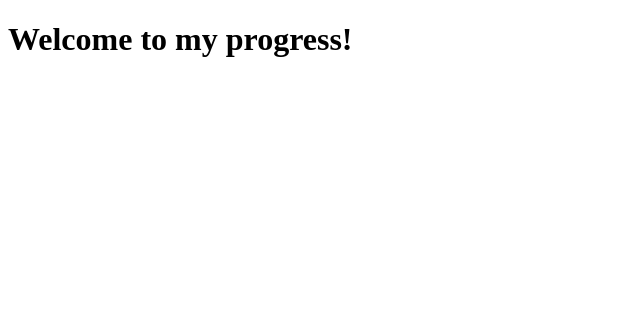
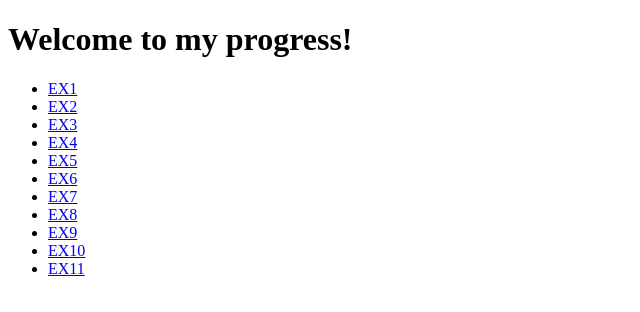
Before and after one commit to TommyP18/js_learning, a plain HTML site: page index.html in a window 1280 px wide. Shown: the whole page, without its empty margins (0-640 px from the left). Drawn offline with Linux system fonts and the light colour scheme.

Commit message:
making views for arrays

```diff
--- a/index.html
+++ b/index.html
@@ -4,10 +4,23 @@
     <meta charset="UTF-8">
     <meta http-equiv="X-UA-Compatible" content="IE=edge">
     <meta name="viewport" content="width=device-width, initial-scale=1.0">
+    <link rel="stylesheet" href="css/style.css">
     <title>Welcome!</title>
 </head>
 <body>
-
 <h1>Welcome to my progress!</h1>
+<ul>
+    <li><a href="views/ex1.html" target="_blank">EX1</a></li>
+    <li><a href="views/ex2.html" target="_blank">EX2</a></li>
+    <li><a href="views/ex3.html" target="_blank">EX3</a></li>
+    <li><a href="views/ex4.html" target="_blank">EX4</a></li>
+    <li><a href="views/ex5.html" target="_blank">EX5</a></li>
+    <li><a href="views/ex6.html" target="_blank">EX6</a></li>
+    <li><a href="views/ex7.html" target="_blank">EX7</a></li>
+    <li><a href="views/ex8.html" target="_blank">EX8</a></li>
+    <li><a href="views/ex9.html" target="_blank">EX9</a></li>
+    <li><a href="views/ex10.html" target="_blank">EX10</a></li>
+    <li><a href="views/ex11.html" target="_blank">EX11</a></li>
+</ul>
 </body>
 </html>
```
